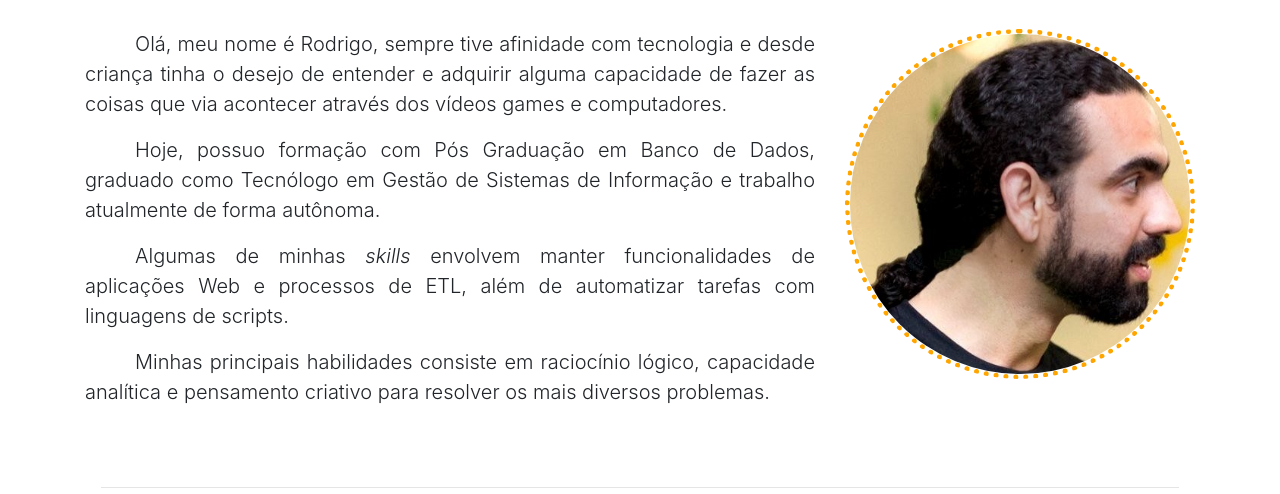
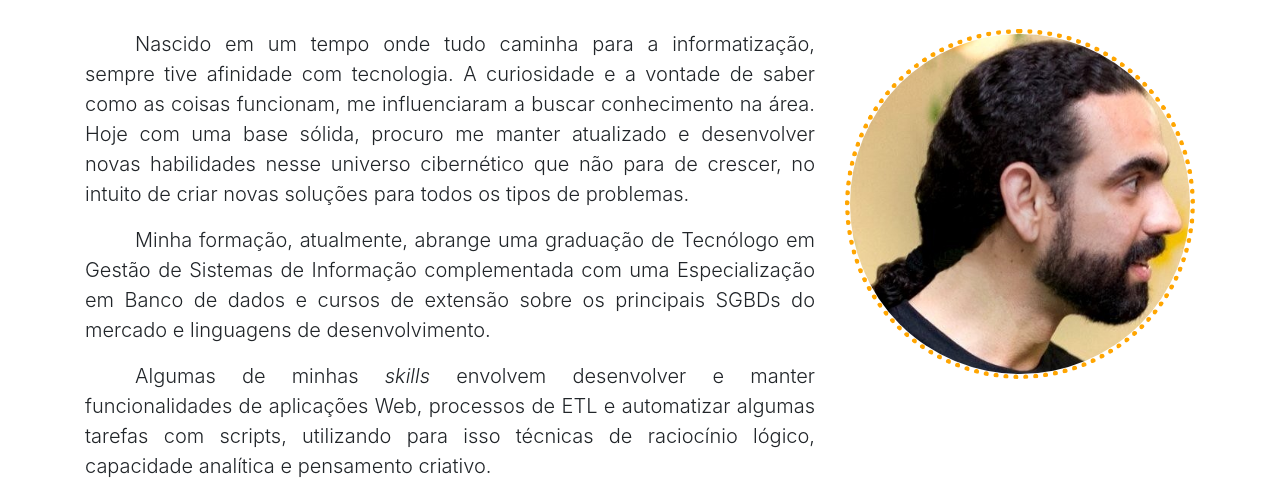
Before and after one commit to rlimax/rlimax.github.io, a plain HTML site: page index.html in a window 1280 px wide. Shown: the part 171-665 px from the top of the page. Drawn offline with nearby package versions, Linux system fonts and the light colour scheme.

Commit message:
Atualização de texto do perfil.

```diff
--- a/index.html
+++ b/index.html
@@ -47,19 +47,19 @@
         </div>
         <div class="row featurette">
             <div class="col-md-8">
-                <p class="lead">Olá, meu nome é Rodrigo, sempre tive afinidade com tecnologia e desde criança tinha o desejo de entender e adquirir
-                    alguma capacidade de fazer as coisas que via acontecer através dos vídeos games e computadores.
+                <p class="lead">Nascido em um tempo onde tudo caminha para a informatização, sempre tive afinidade com tecnologia. A curiosidade e a vontade de saber como as coisas funcionam, me
+				influenciaram a buscar conhecimento na área. Hoje com uma base sólida, procuro me manter atualizado e desenvolver novas habilidades nesse universo cibernético que
+				não para de crescer, no intuito de criar novas soluções para todos os tipos de problemas.
                 </p>
                 <p class="lead">
-                    Hoje, possuo formação com Pós Graduação em Banco de Dados, graduado como Tecnólogo em Gestão de Sistemas de Informação e
-					trabalho atualmente de forma autônoma.</p>
+                    Minha formação, atualmente, abrange uma graduação de Tecnólogo em Gestão de Sistemas de Informação complementada com uma Especialização em Banco de dados e cursos
+				de extensão sobre os principais SGBDs do mercado e linguagens de desenvolvimento.</p>
                 <p class="lead">
-                    Algumas de minhas <em>skills</em> envolvem manter funcionalidades de aplicações Web e processos de ETL, além de automatizar tarefas
-					com linguagens de scripts.
+                    Algumas de minhas <em>skills</em> envolvem desenvolver e manter funcionalidades de aplicações Web, processos de ETL e automatizar algumas tarefas com scripts, utilizando
+				para isso técnicas de raciocínio lógico, capacidade analítica e pensamento criativo.
                 </p>
                 <p class="lead">
-                    Minhas principais habilidades consiste em raciocínio lógico, capacidade analítica e pensamento
-                    criativo para resolver os mais diversos problemas.
+                    Ciente da constante evolução das tecnologias e das metodologias que visam o estado da arte neste meio. Sigo à procura da batida perfeita.
                 </p>
             </div>
             <div class="col-md-4">
```
